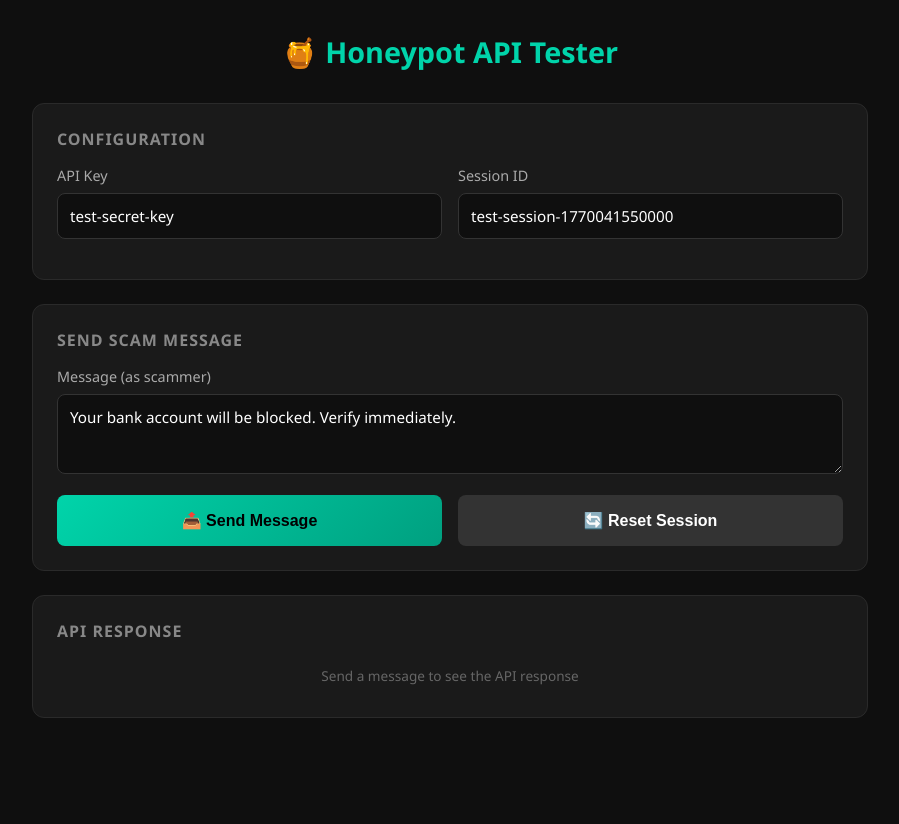
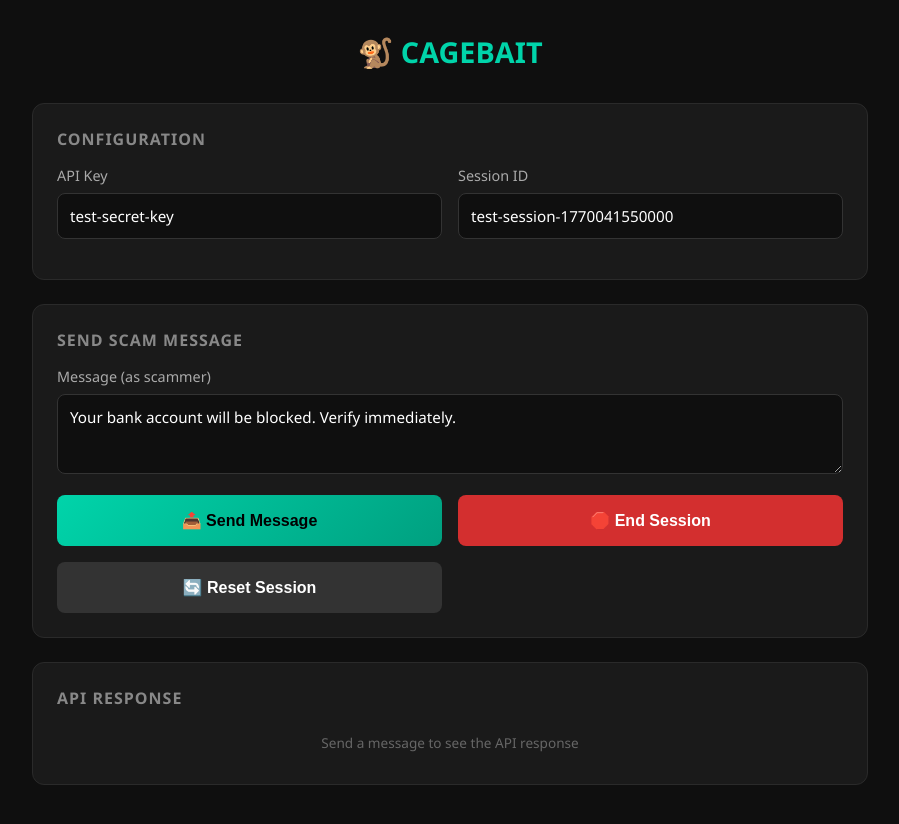
Before and after one commit to Siddhantv1/cagebait, a React (Vite) app: page / in a window 1280 px wide. Shown: the top 824 px of the page, without its empty margins (190-1089 px from the left). Before the commit the page ends 800 px from the top, so only its background shows below. Built offline with nearby package versions, Linux system fonts and the light colour scheme.

Commit message:
feat: add manual End session button

```diff
--- a/src/App.jsx
+++ b/src/App.jsx
@@ -58,6 +58,37 @@ function App() {
         }
     }
 
+    const endSession = async () => {
+        setLoading(true)
+        setError(null)
+        try {
+            const res = await fetch('http://localhost:8000/api/end-session', {
+                method: 'POST',
+                headers: {
+                    'Content-Type': 'application/json',
+                    'x-api-key': apiKey
+                },
+                body: JSON.stringify({
+                    sessionId,
+                    reason: "User manually ended session"
+                })
+            })
+            const data = await res.json()
+            if (!res.ok) throw new Error(data.error || 'Failed to end session')
+
+            setResponse(data)
+            // Add a visual indicator in history
+            setHistory(prev => [...prev, {
+                sender: 'system',
+                text: '🔴 Session Ended. Final Report generated.'
+            }])
+        } catch (err) {
+            setError(err.message)
+        } finally {
+            setLoading(false)
+        }
+    }
+
     const resetSession = () => {
         setSessionId('test-session-' + Date.now())
         setHistory([])
@@ -68,7 +99,7 @@ function App() {
 
     return (
         <div className="container">
-            <h1>🍯 Honeypot API Tester</h1>
+            <h1>🐒 CAGEBAIT</h1>
 
             <div className="panel">
                 <h2>Configuration</h2>
@@ -108,6 +139,9 @@ function App() {
                     <button onClick={sendMessage} disabled={loading || !message.trim()}>
                         {loading ? 'Sending...' : '📤 Send Message'}
                     </button>
+                    <button onClick={endSession} style={{ background: '#d32f2f', color: '#fff' }} disabled={loading}>
+                        🛑 End Session
+                    </button>
                     <button onClick={resetSession} style={{ background: '#333', color: '#fff' }}>
                         🔄 Reset Session
                     </button>
```
Also changed, not shown: 1 other file (tests, documents, lock files or other folders).
